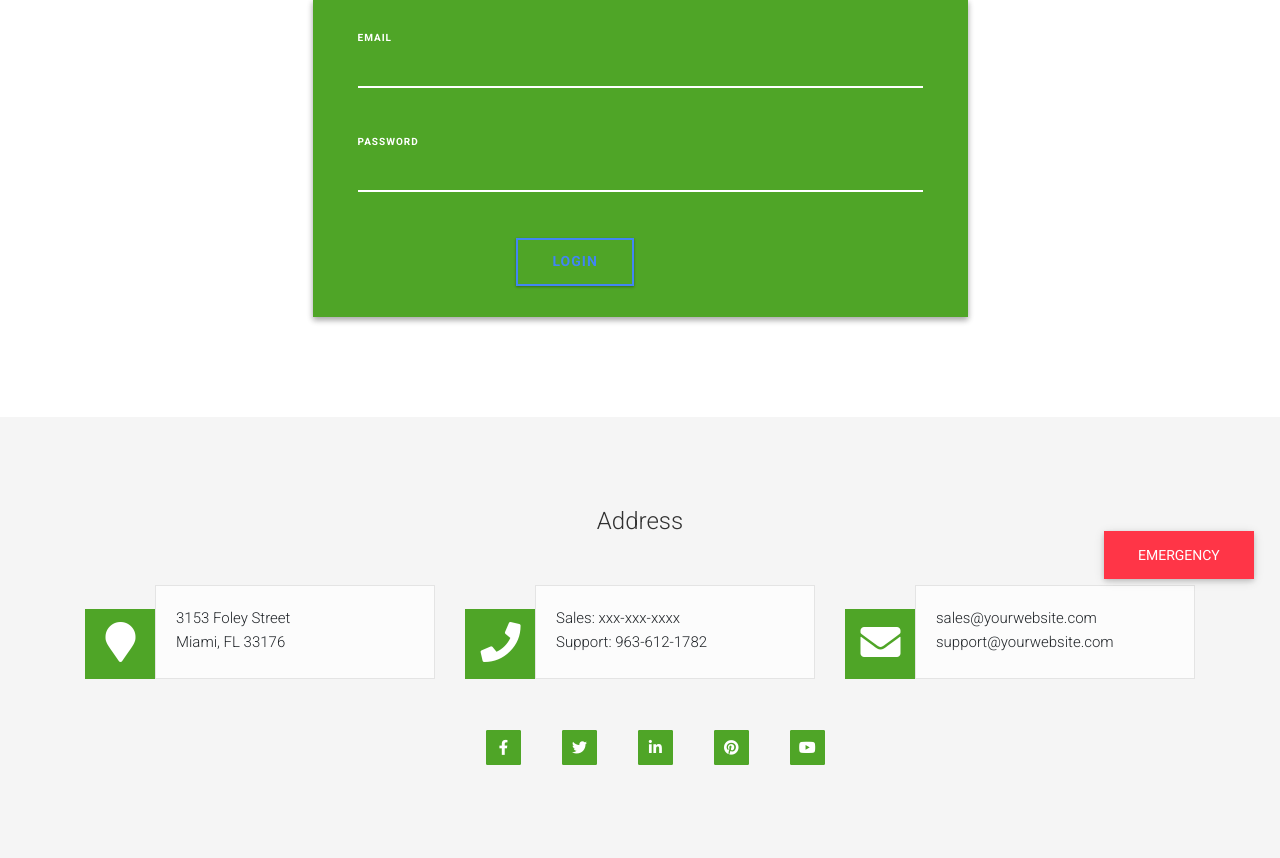
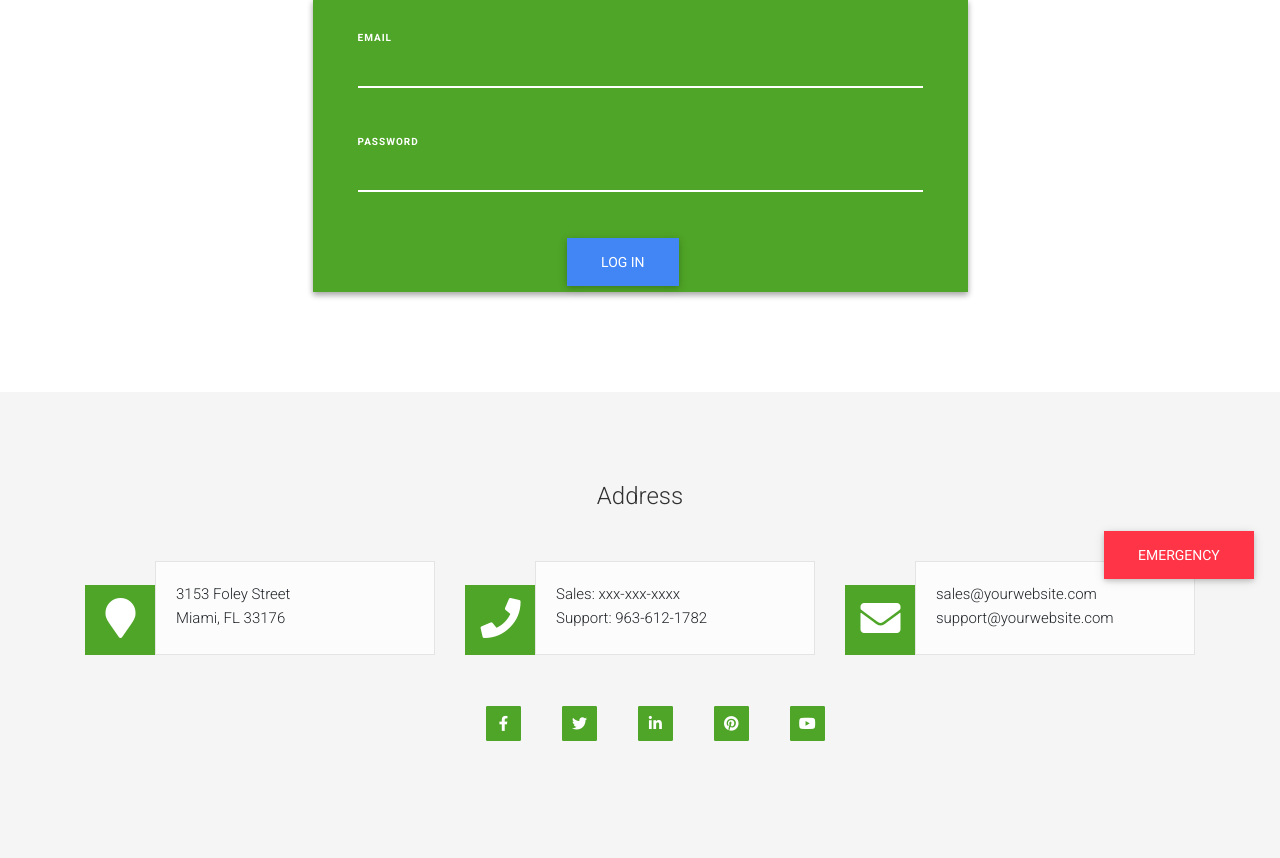
Before and after one commit to Aakash01ak/MediFast, a Node server app: page /LogIn in a window 1280 px wide. Shown: the part 195-1053 px from the top of the page. Run offline with Node 20, Linux system fonts and the light colour scheme; some libraries are stand-ins or nearby versions.

Commit message:
Loginsignin modified

```diff
--- a/views/Login.ejs
+++ b/views/Login.ejs
@@ -1,7 +1,7 @@
 <%- include('header') %>
 
 
-    <div class="choose-area pb_90">
+    <div class="choose-area ">
         <div class="container mt-4">
             <div class="row">
                 <div class="col-12">
@@ -11,7 +11,7 @@
                 </div>
             </div>
         </div>
-        <div class="row">
+        <div class="row ">
             <div class="col-lg-3 col-md-2"></div>
             <div class="col-lg-6 col-md-8 login-box">
                 <div class="col-lg-12 login-form">
@@ -26,12 +26,14 @@
                                 <input type="password" class="form-control" i>
                             </div>
 
-                            <div class="col-lg-12 loginbttm">
-                                <div class="col-lg-6 login-btm login-text">
+                            <div class="col-lg-12 ">
+                                <div class="col-lg-6 ">
                                     <!-- Error Message -->
                                 </div>
-                                <div class="col-lg-6 login-btm login-button">
-                                    <button type="submit" class="btn btn-outline-primary">LOGIN</button>
+                                <div class="row justify-content-center">
+                                    <div class="col-4">
+                                        <button type="button" class="btn btn-primary">LOG IN</button>
+                                    </div>
                                 </div>
                             </div>
                         </form>
--- a/views/header.ejs
+++ b/views/header.ejs
@@ -148,40 +148,6 @@
             font-weight: bold;
             letter-spacing: 1px;
         }
-
-        .btn-outline-primary {
-            border-color: #fff;
-            color: #fff;
-            border-radius: 0px;
-            font-weight: bold;
-            letter-spacing: 1px;
-            box-shadow: 0 1px 3px rgba(0, 0, 0, 0.12), 0 1px 2px rgba(0, 0, 0, 0.24);
-        }
-
-        .btn-outline-primary:hover {
-            background-color: #0DB8DE;
-            right: 0px;
-        }
-
-        .login-btm {
-            float: left;
-        }
-
-        .login-button {
-            padding-right: 0px;
-            text-align: right;
-            margin-bottom: 25px;
-        }
-
-        .login-text {
-            text-align: left;
-            padding-left: 0px;
-            color: #A2A4A4;
-        }
-
-        .loginbttm {
-            padding: 0px;
-        }
     </style>
 </head>
 
```
Also changed, not shown: views/SignIn.ejs (+7 -5 lines).
